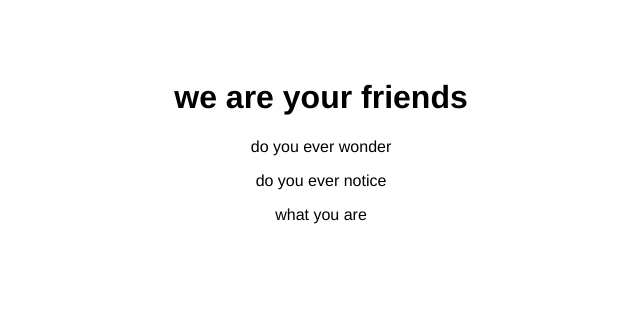
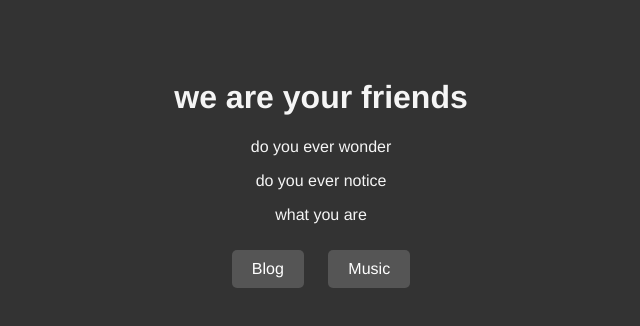
Before and after one commit to brain-container/braincontainer.github.io, a plain HTML site: page index.html in a window 1280 px wide. Shown: the whole page, without its empty margins (319-959 px from the left). Drawn offline with Linux system fonts and the light colour scheme.

Commit message:
Update index.html

```diff
--- a/index.html
+++ b/index.html
@@ -9,6 +9,20 @@
             font-family: Helvetica, Arial, sans-serif;
             text-align: center;
             padding-top: 50px;
+            background-color: #333; /* dark grey background */
+            color: #f5f5f5; /* off-white text */
+        }
+        a.button {
+            background-color: #555; /* lighter grey for the button */
+            color: white;
+            padding: 10px 20px;
+            text-decoration: none;
+            border-radius: 5px;
+            display: inline-block;
+            margin: 10px;
+        }
+        a.button:hover {
+            background-color: #777; /* lighter grey when hovering */
         }
     </style>
 </head>
@@ -18,5 +32,9 @@
     <p>do you ever wonder</p>
     <p>do you ever notice</p>
     <p>what you are</p>
+
+    <!-- Navigation Buttons -->
+    <a href="https://braincontainer.org/blog" class="button">Blog</a>
+    <a href="https://braincontainer.org/music" class="button">Music</a>
 </body>
 </html>
```
